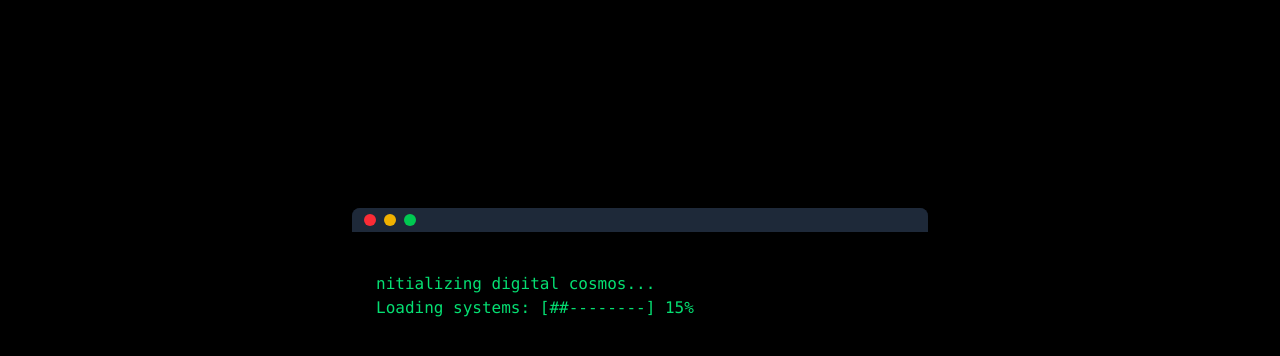
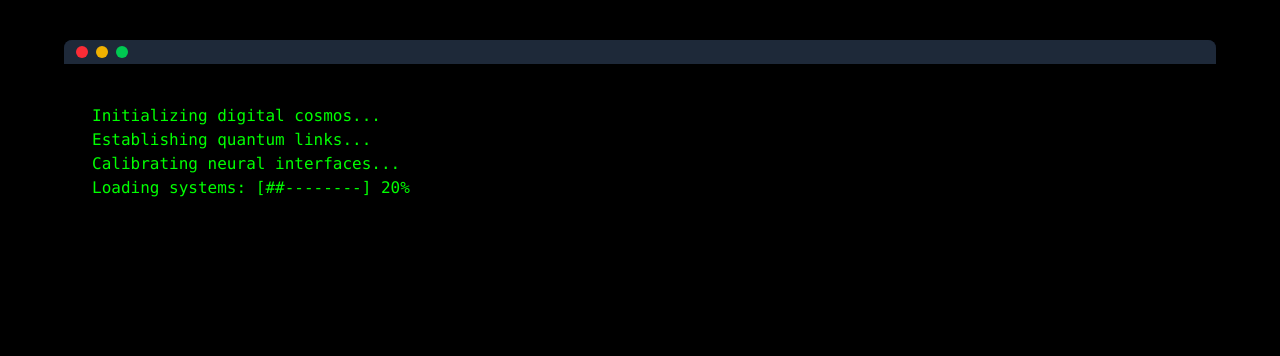
Before and after one commit to AstronautGuy/PortfolioDevansh, a Next.js app: page / in a window 1280 px wide. Shown: the top 356 px of the page. Built offline with nearby package versions, Linux system fonts and the light colour scheme.

Commit message:
just some content and sections remaining

```diff
--- a/src/components/TerminalGate.jsx
+++ b/src/components/TerminalGate.jsx
@@ -5,10 +5,10 @@ function TypingText({ sequence, speed = 50, onComplete }) {
     const [displayed, setDisplayed] = useState("");
     useEffect(() => {
         if (lineIndex >= sequence.length) {
-            onComplete && onComplete();
+            onComplete && onComplete(displayed);
             return;
         }
-        const { text, repeat, interval } = sequence[lineIndex];
+        const { text, repeat } = sequence[lineIndex];
         if (text.includes("Loading systems:")) {
             setDisplayed((prev) => {
                 const lines = prev.split("\n");
@@ -20,8 +20,13 @@ function TypingText({ sequence, speed = 50, onComplete }) {
             }, speed * (repeat ? 0.2 : 1) * text.length);
             return () => clearTimeout(timeout);
         } else {
+            function startTyping() {
                 let i = 0;
-            setDisplayed((prev) => prev + "\n");
+                if (i === 0 && lineIndex === 0) {
+                    setDisplayed((prev) => prev + "\n" + text.charAt(i));
+                } else {
+                    setDisplayed((prev) => prev + text.charAt(i));
+                }
                 const iv = setInterval(() => {
                     setDisplayed((prev) => prev + text.charAt(i));
                     i++;
@@ -30,10 +35,14 @@ function TypingText({ sequence, speed = 50, onComplete }) {
                         setLineIndex((idx) => idx + 1);
                     }
                 }, speed * (repeat ? 0.2 : 1));
+                return iv;
+            }
+            const iv = startTyping();
             return () => clearInterval(iv);
         }
     }, [lineIndex, sequence, speed, onComplete]);
-    return <pre className="whitespace-pre-wrap text-green-400">{displayed}</pre>;
+    return <div className="pl-1"><pre className="whitespace-pre-wrap text-[#00ff00]">{displayed}</pre>
+    </div>;
 }
 
 export default function TerminalGate({ onUnlock }) {
@@ -41,12 +50,13 @@ export default function TerminalGate({ onUnlock }) {
     const [input, setInput] = useState("");
     const [error, setError] = useState("");
     const [exiting, setExiting] = useState(false);
+    const [savedText, setSavedText] = useState("");
     const inputRef = useRef();
 
     // Build dynamic loading sequence
-    const loadingSequence = Array.from({ length: 21 }, (_, i) => {
-        const pct = Math.round((i * 5));
-        const bars = Math.round((i / 20) * 10);
+    const loadingSequence = Array.from({ length: 11 }, (_, i) => {
+        const pct = Math.round((i * 10));
+        const bars = Math.round((i / 10) * 10);
         return {
             text: `Loading systems: [${"#".repeat(bars)}${"-".repeat(10 - bars)}] ${pct}%`,
             repeat: false
@@ -54,11 +64,14 @@ export default function TerminalGate({ onUnlock }) {
     });
     const introText = [
         { text: "Initializing digital cosmos...\n", repeat: false },
-        ...loadingSequence.map((line) => ({ text: line.text + "\n", repeat: false })),
-        { text: "Welcome, traveler.\n\nType 'start' to enter the void.\n", repeat: false }
+        { text: "Establishing quantum links...\n", repeat: false },
+        { text: "Calibrating neural interfaces...\n", repeat: false },
+        ...loadingSequence.map((line) => ({ text: line.text, repeat: false })),
+        { text: "\nWelcome, traveler.\n\nType 'start' to enter the void.\n", repeat: false }
     ];
 
-    const onIntroComplete = () => {
+    const onIntroComplete = (finalText) => {
+        setSavedText(finalText);
         setPhase("prompt");
         setTimeout(() => inputRef.current?.focus(), 100);
     };
@@ -79,7 +92,7 @@ export default function TerminalGate({ onUnlock }) {
 
     return (
         <div className={`${exiting ? 'opacity-0' : 'opacity-100'} transition-opacity duration-1000 fixed inset-0 bg-black bg-opacity-80 backdrop-blur flex items-center justify-center p-4`}>
-            <div className="bg-gray-900 rounded-lg shadow-lg w-full max-w-xl h-96 flex flex-col">
+            <div className="bg-gray-900 rounded-lg shadow-lg w-full max-w-[90vw] h-[90vh] flex flex-col">
                 {/* Mac-like top bar */}
                 <div className="bg-gray-800 h-6 rounded-t-lg flex items-center px-2">
                     <span className="w-3 h-3 bg-red-500 rounded-full ml-1"></span>
@@ -87,15 +100,12 @@ export default function TerminalGate({ onUnlock }) {
                     <span className="w-3 h-3 bg-green-500 rounded-full ml-2"></span>
                 </div>
                 {/* Terminal content */}
-                <div className="flex-grow bg-black text-green-400 font-mono px-6 py-4 overflow-auto">
+                <div className="flex-grow bg-black text-[#00ff00] font-mono px-6 py-4 !overflow-hidden">
                     {phase === "intro" ? (
-                        <TypingText sequence={introText} speed={40} onComplete={onIntroComplete} />
+                        <TypingText sequence={introText} speed={30} onComplete={onIntroComplete} />
                     ) : (
                         <>
-                            <div className="whitespace-pre-wrap mb-2">
-                                {/* persist intro text above prompt */}
-                                {introText.map((l, idx) => null)}
-                            </div>
+                            <pre className="whitespace-pre-wrap mb-2">{savedText}</pre>
                             <div className="flex items-center">
                                 <span>&gt; </span>
                                 <input
@@ -103,7 +113,7 @@ export default function TerminalGate({ onUnlock }) {
                                     value={input}
                                     onChange={(e) => setInput(e.target.value)}
                                     onKeyDown={handleKey}
-                                    className="ml-2 bg-black flex-grow outline-none text-green-400 font-mono"
+                                    className="ml-2 bg-black flex-grow outline-none text-[#00ff00] font-mono"
                                 />
                             </div>
                             {error && <div className="mt-2 text-red-500">{error}</div>}
@@ -114,3 +124,14 @@ export default function TerminalGate({ onUnlock }) {
         </div>
     );
 }
+
+// Prevent scrolling on html and body
+if (typeof window !== "undefined") {
+    const style = document.createElement('style');
+    style.innerHTML = `
+      html, body {
+        height: 100% !important;
+      }
+    `;
+    document.head.appendChild(style);
+}
```
Also changed, not shown: vercel.json. Lines whose indentation alone changed are shown as unchanged.
